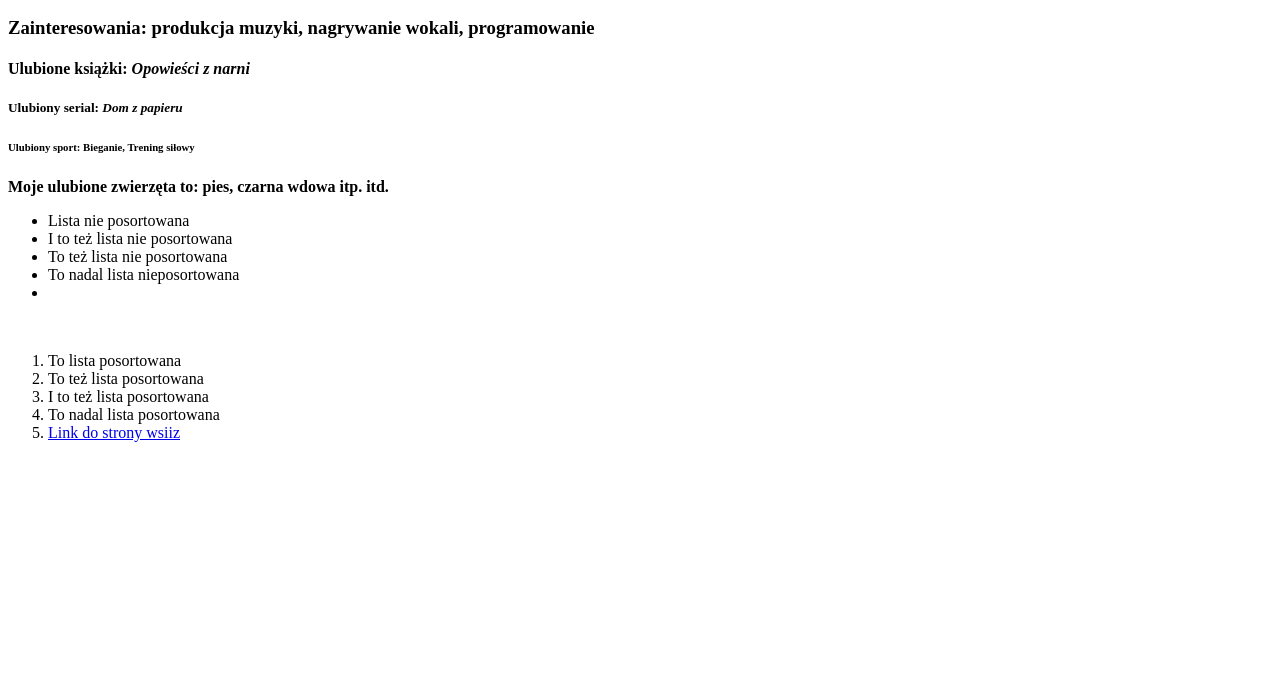
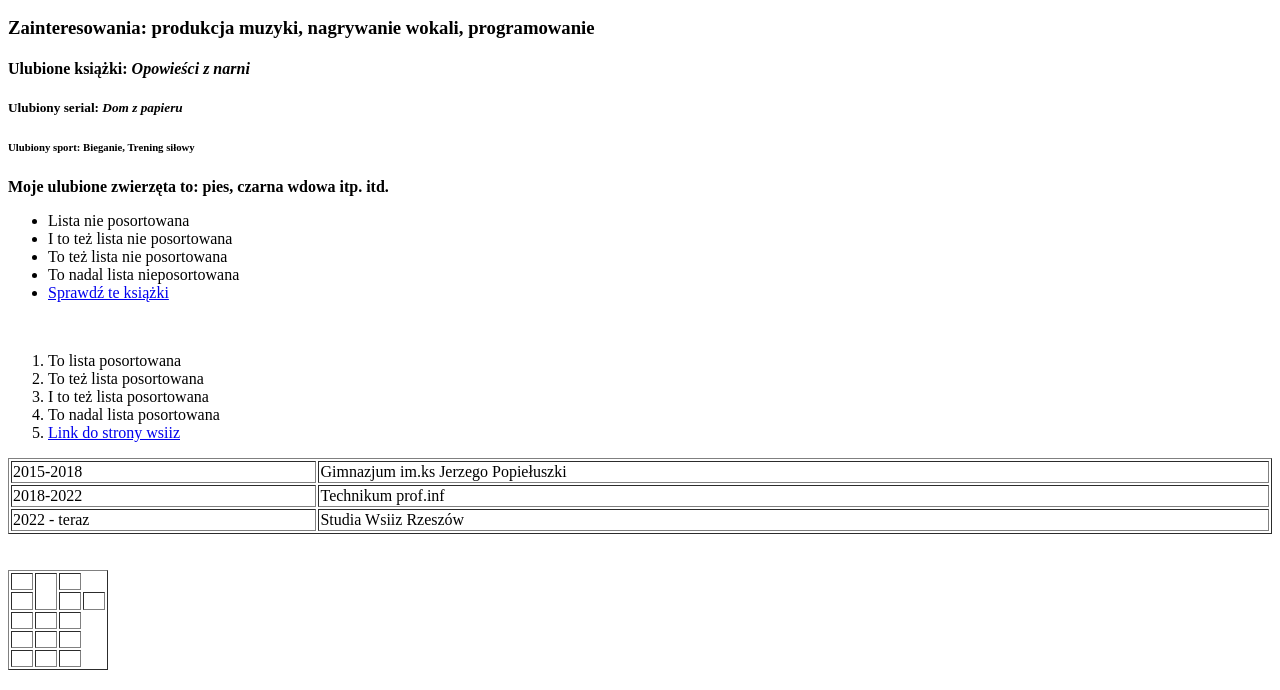
Before and after one commit to WojtekLesiczka/Wyk--programowanie, a plain HTML site: page lab1 prog.html in a window 1280 px wide. Shown: the part 110-800 px from the top of the page. Drawn offline with Linux system fonts and the light colour scheme.

Commit message:
lab1 prog

```diff
--- a/lab1 prog.html
+++ b/lab1 prog.html
@@ -19,7 +19,7 @@
     <li>I to też lista nie posortowana</li>
     <li>To też lista nie posortowana</li>
     <li>To nadal lista nieposortowana</li>
-    <li></li>
+    <li><a href = ksiazki.html > Sprawdź te książki </a></li>
 </ul>
 <br>
 <ol>
@@ -30,6 +30,59 @@
     <li><a href = https://wsiz.edu.pl/ > Link do strony wsiiz </a></li>
 </ol>
 
+<table style="width:100%" border="solid">
+    <tr>
+      <td>2015-2018</td>
+      <td>Gimnazjum im.ks Jerzego Popiełuszki</td>
+    </tr>
+    <tr>
+      <td>2018-2022</td>
+      <td>Technikum prof.inf</td>
+     </tr>
+    <tr>
+      <td>2022 - teraz</td>
+      <td>Studia Wsiiz Rzeszów</td>
+    </tr>
+  </table>
+
+<br>
+<br>
+
+  <table border="1" width="100" height="100" >
+    <tr>
+        <td></td>
+        <td rowspan="2"> </td>
+        <td></td>
+        </tr>
+    <tr>
+        <td></td>
+        <td></td>
+        <td></td>
+    </tr>
+    <tr>
+        <td></td>
+        <td></td>
+        <td></td>
+    </tr>
+    <tr>
+        <td></td>
+        <td></td>
+        <td></td>
+      </tr>
+      <tr>
+        <td></td>
+        <td></td>
+        <td></td>
+      </tr>
+  </table>
+
+
+
+
+
+
+
+
 
 
 
```
